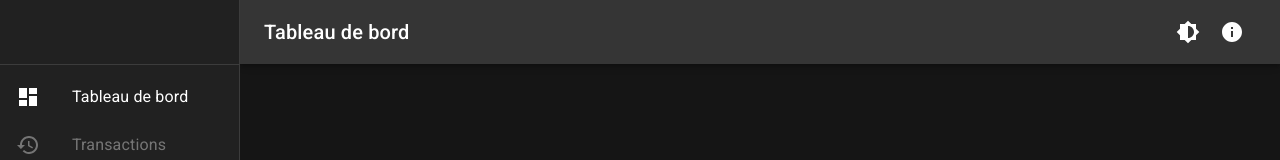
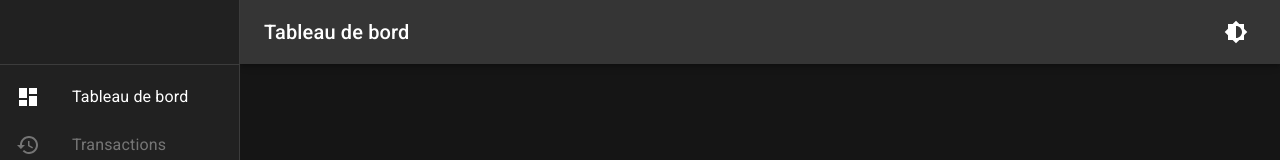
Before and after one commit to jessy-bgl/swealy, a React (Create React App) app in the folder client/: page / in a window 1280 px wide. Shown: the top 160 px of the page. Built offline with nearby package versions, Linux system fonts and the light colour scheme.

Commit message:
navigation toolbar - minor improvement

```diff
--- a/client/src/views/navigation/NavigationToolbar.tsx
+++ b/client/src/views/navigation/NavigationToolbar.tsx
@@ -13,10 +13,8 @@ import {
 
 import MenuIcon from "@mui/icons-material/Menu";
 import MoreIcon from "@mui/icons-material/MoreVert";
-import Brightness6Icon from "@mui/icons-material/Brightness6";
-import InfoIcon from "@mui/icons-material/Info";
+import ThemeIcon from "@mui/icons-material/Brightness6";
 
-import TooltipNavButtonWithIcon from "./components/TooltipNavIconButton";
 import MenuItemWithIcon from "./components/MenuItemIconButton";
 import { useThemeContext } from "../../services/stores/theme/useThemeContext";
 
@@ -61,10 +59,9 @@ const NavigationToolbar = (props: Props) => {
     >
       <MenuItemWithIcon
         name={t("theme")}
-        muiIcon={<Brightness6Icon />}
+        muiIcon={<ThemeIcon />}
         action={() => appTheme.toggleMode()}
       />
-      <MenuItemWithIcon name={t("about")} muiIcon={<InfoIcon />} />
     </Menu>
   );
 
@@ -87,21 +84,21 @@ const NavigationToolbar = (props: Props) => {
           >
             <MenuIcon />
           </IconButton>
+
           <Typography variant="h6" noWrap component="div">
             {props.title}
           </Typography>
+
           <Box sx={{ flexGrow: 1 }} />
+
           <Box sx={{ display: { xs: "none", md: "flex" } }}>
             <Tooltip title={t("theme").toString()} arrow>
               <IconButton onClick={() => appTheme.toggleMode()}>
-                <Brightness6Icon />
+                <ThemeIcon />
               </IconButton>
             </Tooltip>
-            <TooltipNavButtonWithIcon
-              title={t("about")}
-              muiIcon={<InfoIcon />}
-            />
           </Box>
+
           <Box sx={{ display: { xs: "flex", md: "none" } }}>
             <IconButton
               size="large"
--- a/client/src/views/navigation/components/TooltipNavIconButton.tsx
+++ /dev/null
@@ -1,28 +0,0 @@
-import { Tooltip, IconButton } from "@mui/material";
-import { useNavigate } from "react-router-dom";
-
-interface TooltipNavIconButtonProps {
-  title: string;
-  muiIcon: any;
-  linkToNavigate?: string;
-}
-
-const TooltipNavIconButton = (props: TooltipNavIconButtonProps) => {
-  const navigate = useNavigate();
-
-  const handleClick = () => {
-    if (props.linkToNavigate) {
-      navigate(props.linkToNavigate);
-    }
-  };
-
-  return (
-    <Tooltip title={props.title} arrow>
-      <IconButton size="large" color="inherit" onClick={handleClick}>
-        {props.muiIcon}
-      </IconButton>
-    </Tooltip>
-  );
-};
-
-export default TooltipNavIconButton;
```
